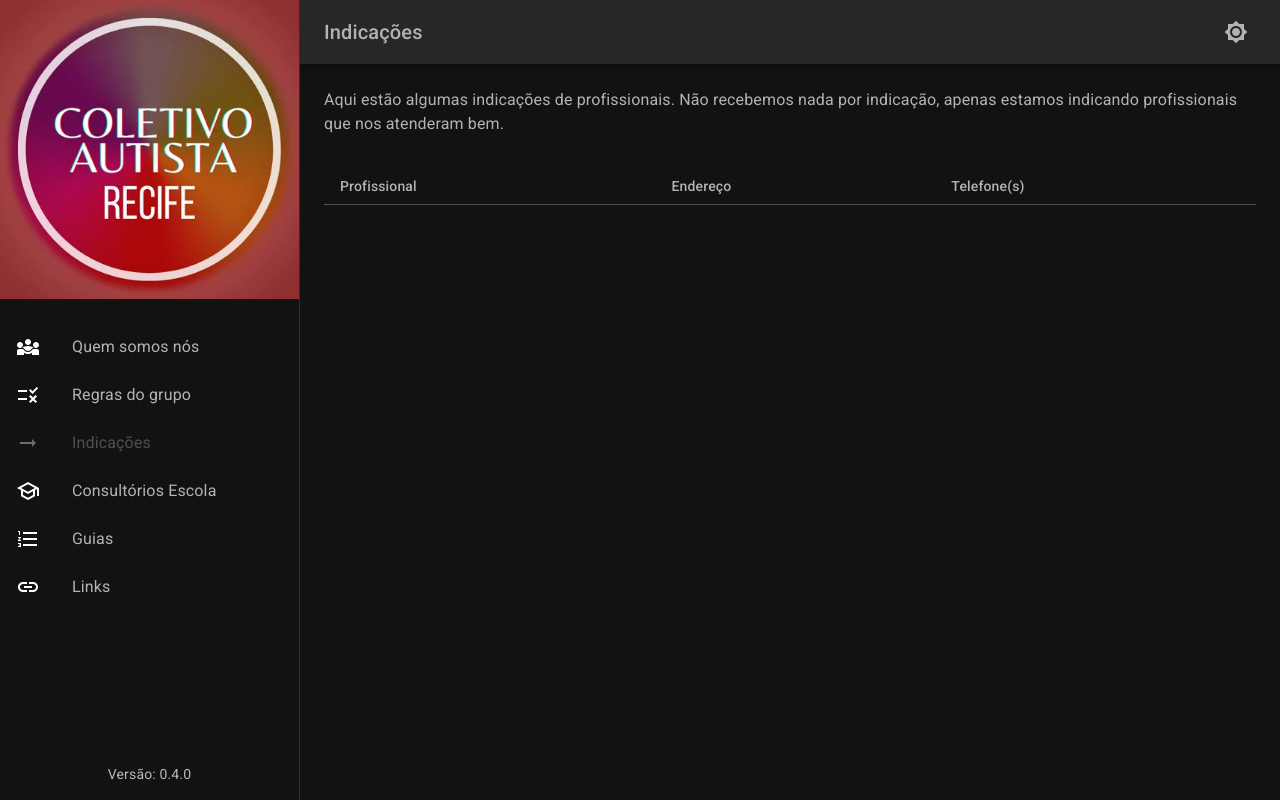
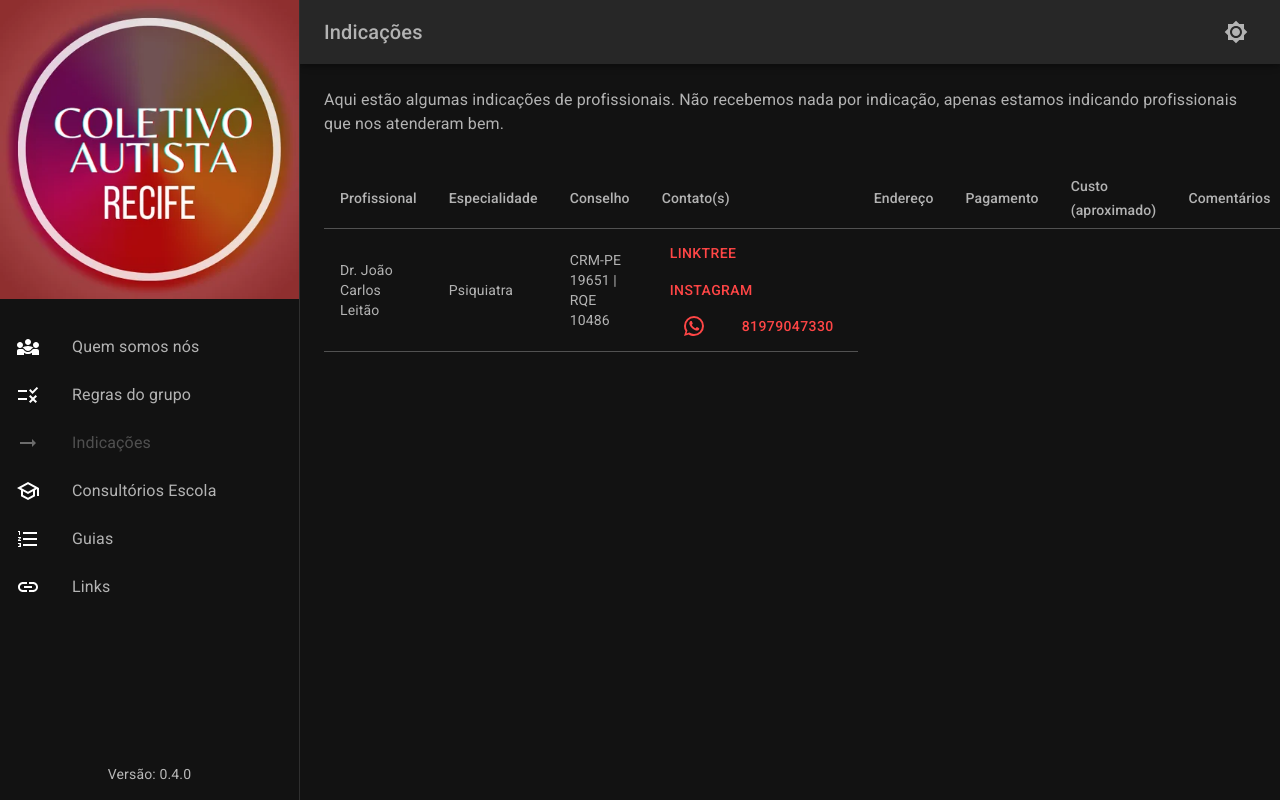
Before and after one commit to iagows/coletivo_autista_recife, a React (Vite) app: page /coletivo_autista_recife/indicacoes in a window 1280 px wide. Built offline with nearby package versions, Linux system fonts and the light colour scheme.

Commit message:
feat: indicações

```diff
--- a/src/i18n/pt-BR/translation.json
+++ b/src/i18n/pt-BR/translation.json
@@ -15,9 +15,15 @@
 		"conteudo": "Aqui estão algumas indicações de profissionais. Não recebemos nada por indicação, apenas estamos indicando profissionais que nos atenderam bem.",
 		"tabela": {
 			"profissional": "Profissional",
+			"especialidade": "Especialidade",
+			"conselho": "Conselho",
+			"contato": "Contato(s)",
 			"endereco": "Endereço",
-			"telefone": "Telefone(s)"
-		}
+			"pagamento": "Pagamento",
+			"custo": "Custo (aproximado)",
+			"comentarios": "Comentários"
+		},
+		"updated": "Última atualização em {{date}}."
 	},
 	"escola": {
 		"conteudo": "Algumas faculdades fazem consulta com preços populares. A lista exibida aqui pode não estar atualizada, então recomendamos que ligue antes para confirmar endereço, preço, horário etc.",
--- /dev/null
+++ b/src/models/IndicationModel.ts
@@ -0,0 +1,66 @@
+import { z } from "zod";
+
+const Especialidade = z.object({
+	id: z.number(),
+	nome: z.string(),
+});
+
+type ExpecialidadeType = z.infer<typeof Especialidade>;
+
+export const Telefone = z.object({
+	numero: z.number(),
+	isWhatsapp: z.boolean(),
+});
+
+type TelefoneType = z.infer<typeof Telefone>;
+
+const Link = z.object({
+	nome: z.string(),
+	url: z.string(),
+});
+
+export const Contato = z.object({
+	telefone: Telefone.array().optional().default([]),
+	email: z.string().email().optional(),
+	link: Link.array().optional().default([]),
+});
+
+type ContatoType = z.infer<typeof Contato>;
+
+const Plano = z.object({
+	id: z.number(),
+	nome: z.string(),
+});
+
+const Pagamento = z.object({
+	particular: z.boolean(),
+	publico: z.boolean(),
+	planos: Plano.array().optional().default([]),
+	preco: z.number().optional(),
+});
+
+const IndicationModel = z.object({
+	id: z.number(),
+	profissional: z.string(),
+	especialidade: z.number(),
+	contato: Contato.optional(),
+	conselho: z.string().array().optional().default([]),
+	local: z.string().optional(),
+	pagamento: Pagamento.optional(),
+	comentarios: z.string().optional(),
+});
+
+const IndicationData = z.object({
+	especialidades: Especialidade.array(),
+	profissionais: IndicationModel.array(),
+});
+
+type IndicationDataType = z.infer<typeof IndicationData>;
+
+export type { IndicationDataType, ContatoType, TelefoneType };
+export default IndicationData;
+
+export const getEspecialidade =
+	(data: IndicationDataType) =>
+	(id: number): ExpecialidadeType =>
+		data.especialidades.filter((e) => e.id === id)[0];
--- /dev/null
+++ b/src/pages/IndicationsPage/Contato/Telefone.tsx
@@ -0,0 +1,27 @@
+import WhatsAppIcon from "@mui/icons-material/WhatsApp";
+import { Box, Button, type SxProps } from "@mui/material";
+import type { TelefoneType } from "../../../models/IndicationModel";
+
+const boxCss: SxProps = { gap: 1 };
+
+const PhoneButton = ({ numero, isWhatsapp }: TelefoneType) => {
+	return (
+		<Box display="flex" alignItems="center" sx={boxCss}>
+			{isWhatsapp && (
+				<Button
+					component="a"
+					target="_blank"
+					rel="noopener noreferrer"
+					href={`https://wa.me/${numero}`}
+				>
+					<WhatsAppIcon />
+				</Button>
+			)}
+			<Button component="a" href={`tel:${numero}`}>
+				{numero}
+			</Button>
+		</Box>
+	);
+};
+
+export default PhoneButton;
--- /dev/null
+++ b/src/pages/IndicationsPage/Contato/index.tsx
@@ -0,0 +1,30 @@
+import { Box, Button, Typography } from "@mui/material";
+import { Link as RouterLink } from "react-router-dom";
+import type { ContatoType } from "../../../models/IndicationModel";
+import PhoneButton from "./Telefone";
+
+const ContactInfo = ({ email, link, telefone }: ContatoType) => {
+	return (
+		<Box>
+			{email && <Typography>{email}</Typography>}
+			{link?.length > 0 && (
+				<Box>
+					{link.map((link) => (
+						<Button component={RouterLink} to={link.url} key={link.nome}>
+							{link.nome}
+						</Button>
+					))}
+				</Box>
+			)}
+			{telefone?.length > 0 && (
+				<Box>
+					{telefone.map((telefone) => (
+						<PhoneButton key={telefone.numero} {...telefone} />
+					))}
+				</Box>
+			)}
+		</Box>
+	);
+};
+
+export default ContactInfo;
--- a/src/pages/IndicationsPage/index.tsx
+++ b/src/pages/IndicationsPage/index.tsx
@@ -2,17 +2,27 @@ import {
 	Box,
 	type SxProps,
 	Table,
+	TableBody,
 	TableCell,
 	TableHead,
 	TableRow,
 	Typography,
 } from "@mui/material";
 import useUtils from "../../hooks/useUtils";
+import IndicationData, {
+	getEspecialidade,
+	type IndicationDataType,
+} from "../../models/IndicationModel";
+import list from "./indicacoes.json";
+import ContactInfo from "./Contato";
 
 const tableBoxCss: SxProps = { marginTop: 4 };
 
+const dados: IndicationDataType = IndicationData.parse(list);
+
 const IndicationsPage = () => {
 	const { translate } = useUtils();
+	const getEspecData = getEspecialidade(dados);
 
 	return (
 		<Box>
@@ -24,10 +34,31 @@ const IndicationsPage = () => {
 							<TableCell>
 								{translate("indicacoes.tabela.profissional")}
 							</TableCell>
+							<TableCell>
+								{translate("indicacoes.tabela.especialidade")}
+							</TableCell>
+							<TableCell>{translate("indicacoes.tabela.conselho")}</TableCell>
+							<TableCell>{translate("indicacoes.tabela.contato")}</TableCell>
 							<TableCell>{translate("indicacoes.tabela.endereco")}</TableCell>
-							<TableCell>{translate("indicacoes.tabela.telefone")}</TableCell>
+							<TableCell>{translate("indicacoes.tabela.pagamento")}</TableCell>
+							<TableCell>{translate("indicacoes.tabela.custo")}</TableCell>
+							<TableCell>
+								{translate("indicacoes.tabela.comentarios")}
+							</TableCell>
 						</TableRow>
 					</TableHead>
+					<TableBody>
+						{dados.profissionais.map((i) => (
+							<TableRow key={i.id}>
+								<TableCell>{i.profissional}</TableCell>
+								<TableCell>{getEspecData(i.especialidade)?.nome}</TableCell>
+								<TableCell>{i.conselho.join(" | ")}</TableCell>
+								<TableCell>
+									{i.contato && <ContactInfo {...i.contato} />}
+								</TableCell>
+							</TableRow>
+						))}
+					</TableBody>
 				</Table>
 			</Box>
 		</Box>
--- /dev/null
+++ b/src/pages/IndicationsPage/indicacoes.json
@@ -0,0 +1,37 @@
+{
+    "especialidades": [
+        {
+            "id": 0,
+            "nome": "Psiquiatra"
+        }
+    ],
+    "profissionais": [
+        {
+            "id": 0,
+            "profissional": "Dr. João Carlos Leitão",
+            "especialidade": 0,
+            "conselho": [
+                "CRM-PE 19651",
+                "RQE 10486"
+            ],
+            "contato": {
+                "telefone": [
+                    {
+                        "numero": 81979047330,
+                        "isWhatsapp": true
+                    }
+                ],
+                "link": [
+                    {
+                        "nome": "Linktree",
+                        "url": "https://linktr.ee/leitao.joaocarlos"
+                    },
+                    {
+                        "nome": "Instagram",
+                        "url": "https://www.instagram.com/leitao.joaocarlos/"
+                    }
+                ]
+            }
+        }
+    ]
+}
```
